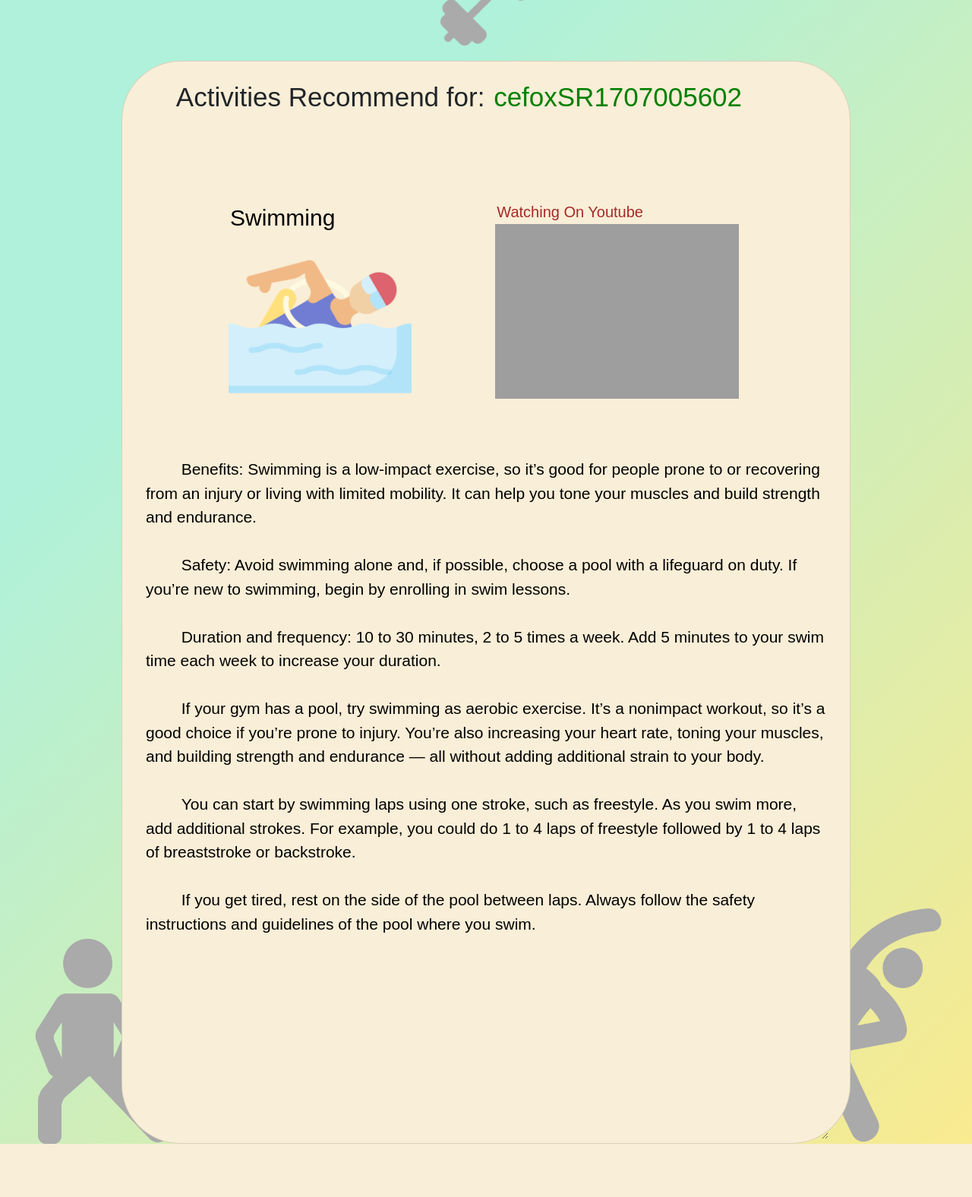
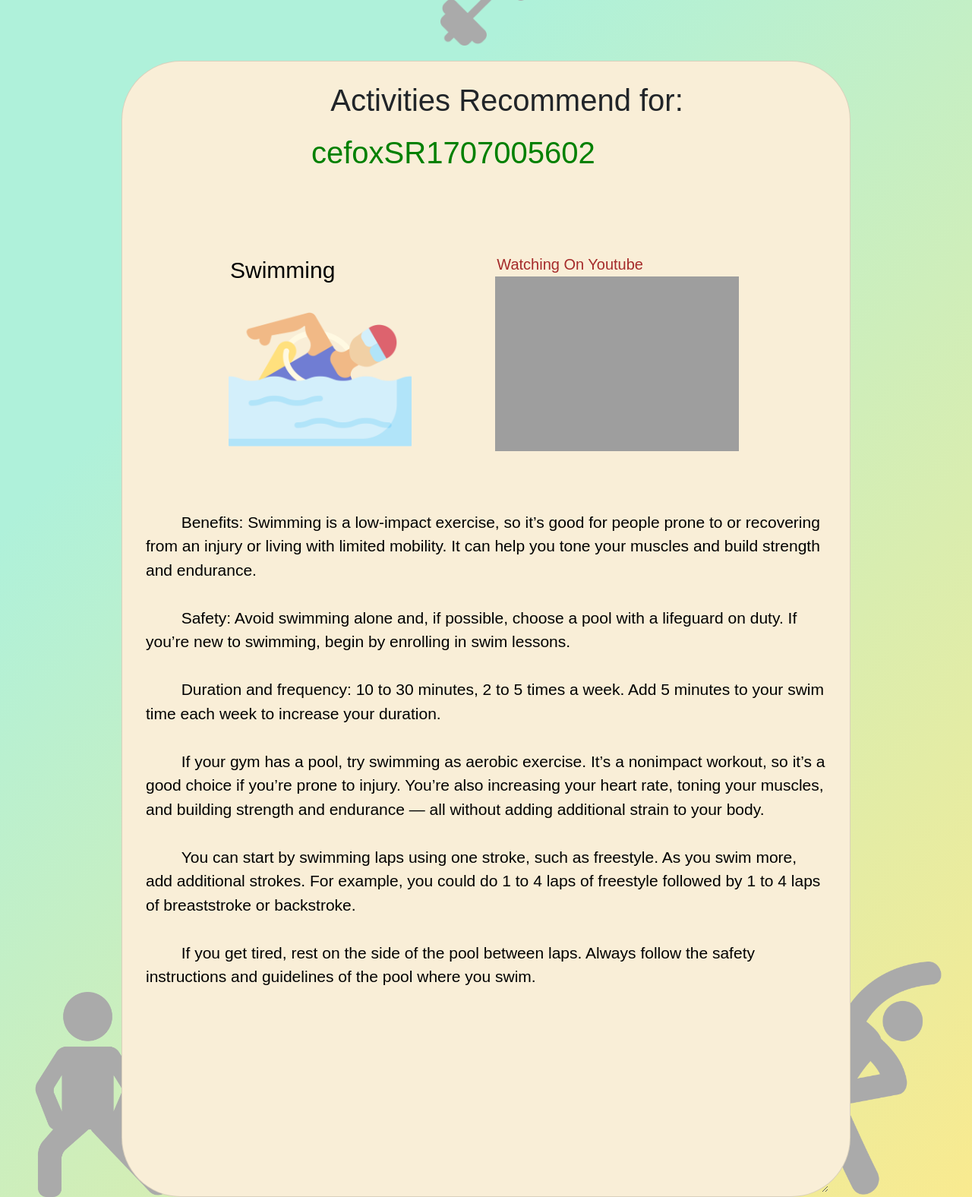
Before and after one commit to taveesub/HealthUp, a Django app: page /Detail/Clip1 in a window 1280 px wide. Shown: the part 60-1636 px from the top of the page at 76% size. Before the commit the page ends 1566 px from the top, so only its background shows below. Run offline with Django 3.2, Linux system fonts and the light colour scheme; some libraries are stand-ins or nearby versions; grey boxes are pictures that could not be loaded.

Commit message:
edit everything

```diff
--- a/templates/detail_clip.html
+++ b/templates/detail_clip.html
@@ -169,7 +169,7 @@ input[name=youtube] {
 }
 
 .HeaderName {
-  font-size: 35px;
+  font-size: 40px;
    margin-left: 55px;
         }
 
--- a/templates/detail_clip2.html
+++ b/templates/detail_clip2.html
@@ -163,7 +163,7 @@ input[name=youtube] {
 }
 
 .HeaderName {
-  font-size: 35px;
+  font-size: 40px;
    margin-left: 55px;
         }
 
--- a/templates/detail_noclip.html
+++ b/templates/detail_noclip.html
@@ -149,7 +149,7 @@ input[name=fname] {
 
 
 .HeaderName {
-  font-size: 35px;
+  font-size: 40px;
    margin-left: 55px;
         }
 
--- a/templates/doctor.html
+++ b/templates/doctor.html
@@ -21,7 +21,7 @@
 
     <style>
         h1 {
-            font-size: 48px;
+            font-size: 40px;
         }
 
         .card {
```
Also changed, not shown: templates/recommand.html (+4 -3 lines).
